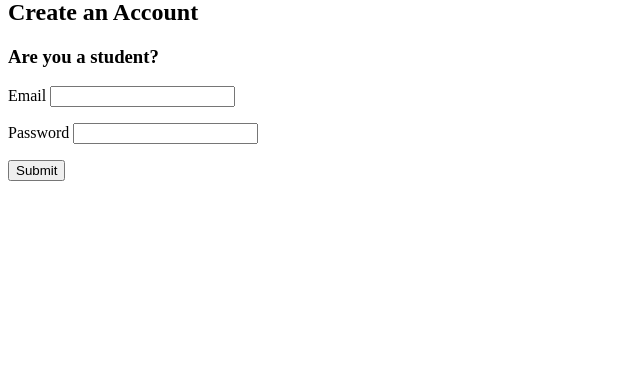
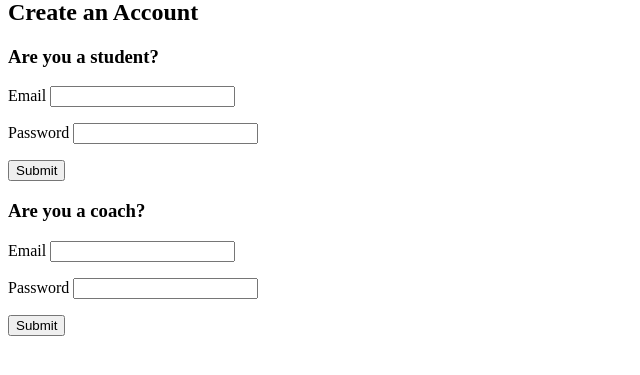
Before and after one commit to iareadrian/HB-college-athlete-recruiting, a Flask app: page / in a window 1280 px wide. Shown: the part 243-618 px from the top of the page, without its empty margins (0-640 px from the left). Run offline with Flask 2, Linux system fonts and the light colour scheme.

Commit message:
Added coach user registration, route to complete student profile

```diff
--- a/server.py
+++ b/server.py
@@ -18,7 +18,7 @@ def homepage():
     return render_template('homepage.html')
 
 
-@app.route('/users', methods=['POST'])
+@app.route('/register/student', methods=['POST'])
 def register_student_user():
     '''Create a new student user'''
 
@@ -28,13 +28,43 @@ def register_student_user():
     student_user = crud.get_student_by_email(email)
     if student_user:
         flash('An account with that email already exists. Try again.')
+
+        return redirect('/')
     else:
         student_user = crud.create_student_login(email, password)
         db.session.add(student_user)
         db.session.commit()
-        flash('Success! Please log in.')
+        flash('Success!')
 
-    return redirect('/')
+        return redirect('/complete-student-profile')
+
+
+@app.route('/register/coach', methods=['POST'])
+def register_coach_user():
+    '''Create a new coach user'''
+
+    email = request.form.get('email')
+    password = request.form.get('password')
+
+    coach_user = crud.get_coach_by_email(email)
+    if coach_user:
+        flash('An account with that email already exists. Try again.')
+
+        return redirect('/')
+    else:
+        coach_user = crud.create_coach_login(email, password)
+        db.session.add(coach_user)
+        db.session.commit()
+        flash('Success!')
+
+        return redirect('/complete-student-profile')
+
+
+@app.route('/complete-student-profile')
+def complete_profile():
+    '''Finish creating a student profile'''
+
+    return render_template('complete-student-profile.html')
 
 
 
--- a/templates/homepage.html
+++ b/templates/homepage.html
@@ -1,5 +1,6 @@
 {% extends 'base.html' %}
-{% block title %}Team Up Home{% endblock %}
+
+{% block title %} Team Up Home {% endblock %}
 
 {% block body %}
 <h1>Team up with your dream team!</h1>
@@ -23,7 +24,22 @@
 <h2>Create an Account</h2>
 
 <h3>Are you a student?</h3>
-<form action="/users" method="POST">
+<form action="/register/student" method="POST">
+    <p>
+        Email <input type="text" name="email">
+    </p>
+
+    <p>
+        Password <input type="text" name="password">
+    </p>
+
+    <p>
+        <input type="submit">
+    </p>
+</form>
+
+<h3>Are you a coach?</h3>
+<form action="/register/coach" method="POST">
     <p>
         Email <input type="text" name="email">
     </p>
```
Also changed, not shown: crud.py (+16 -0 lines), templates/complete-student-profile.html (added, +16 -0 lines).
